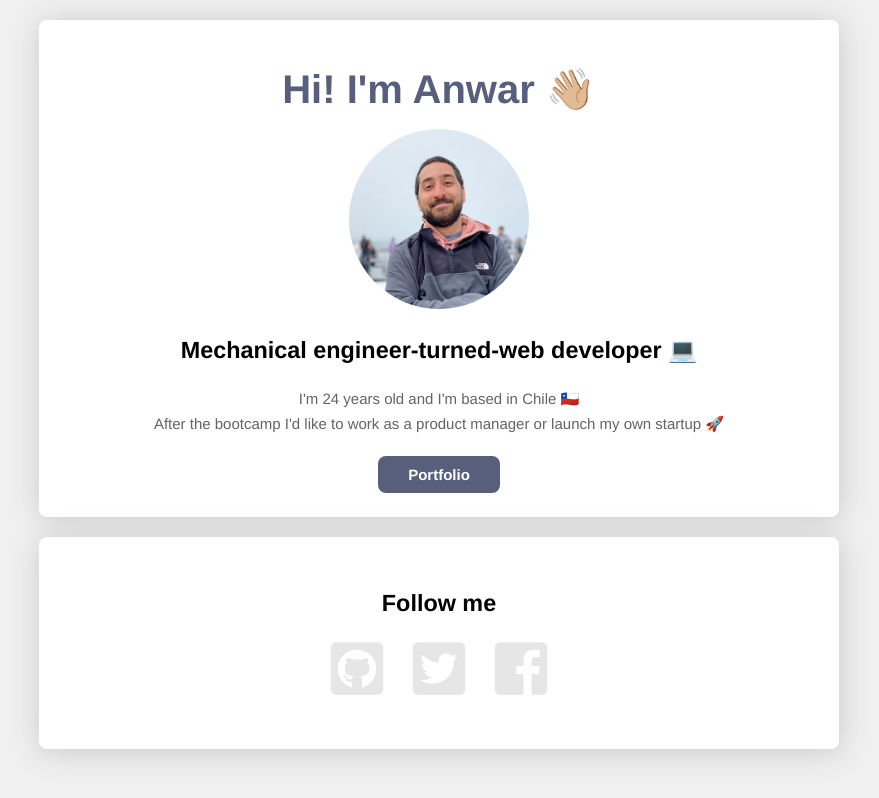
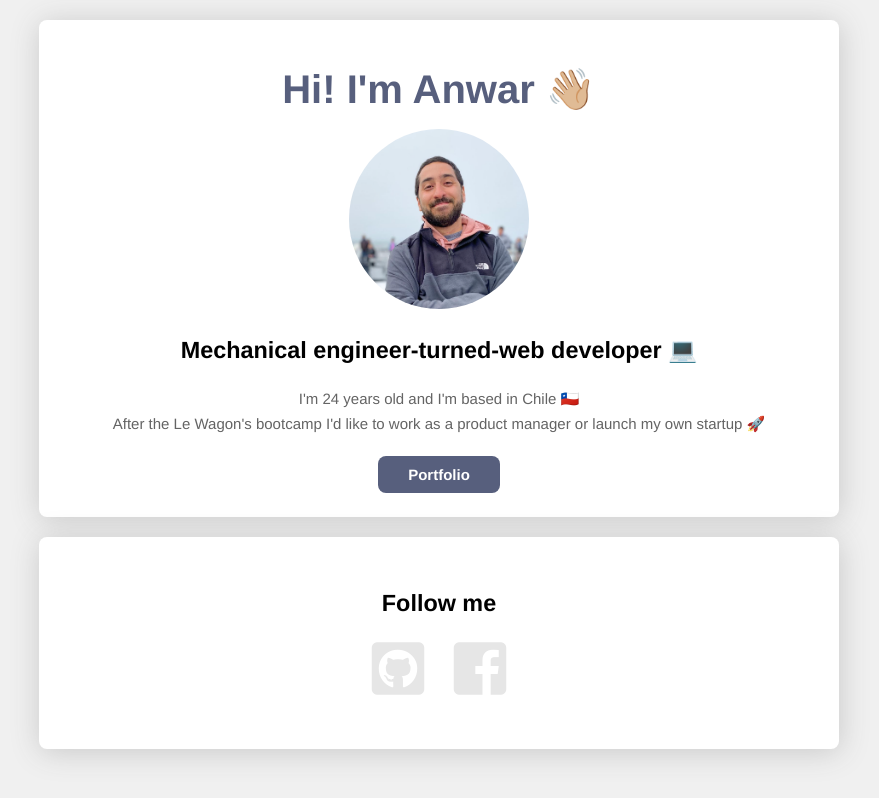
Before and after one commit to anwarjamis/profile-page, a plain HTML site: page index.html in a window 1280 px wide. Shown: the whole page, without its empty margins (201-1080 px from the left). Drawn offline with Linux system fonts and the light colour scheme.

Commit message:
fixing problems

```diff
--- a/index.html
+++ b/index.html
@@ -14,14 +14,13 @@
         <img id="title-img" src="images/profile_photo.png" alt="Anwar's photo">
         <h3>Mechanical engineer-turned-web developer 💻</h3>
         <p>I'm 24 years old and I'm based in Chile 🇨🇱</p>
-        <p>After the bootcamp I'd like to work as a product manager or launch my own startup 🚀</p>
+        <p>After the Le Wagon's bootcamp I'd like to work as a product manager or launch my own startup 🚀</p>
         <br><a class="link" href="https://github.com/anwarjamis" target="_blank">Portfolio</a>
       </div>
       <div class="card">
         <h3>Follow me</h3>
         <ul class="list-inline">
           <li><a href="https://github.com/anwarjamis" target="_blank"><i class="fab fa-github-square"></i></a></li>
-          <li><a href="" target="_blank"><i class="fab fa-twitter-square"></i></a></li>
           <li><a href="https://instagram.com/anwarjamis" target="_blank"><i class="fab fa-facebook-square"></i></a></li>
         </ul>
       </div>
```
